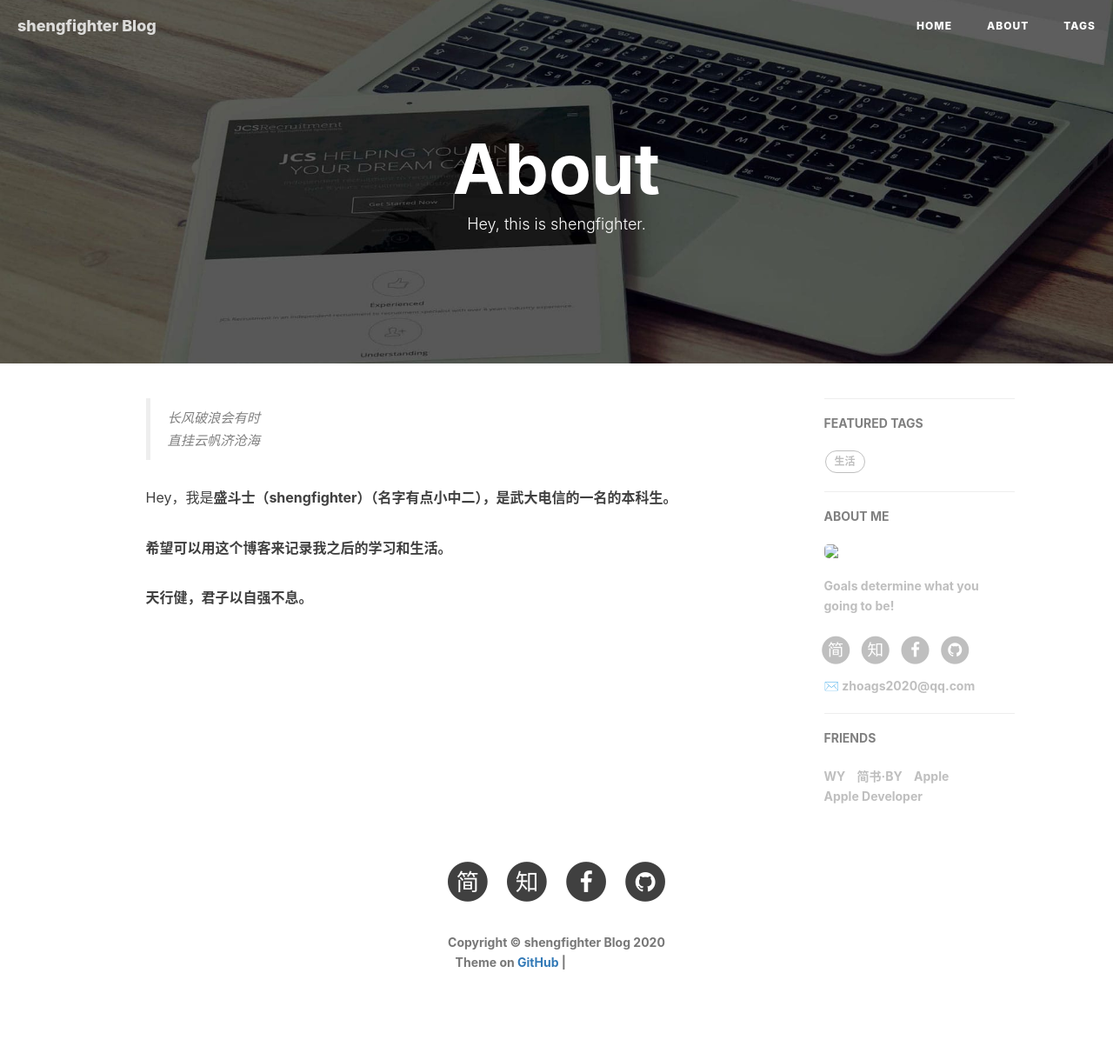
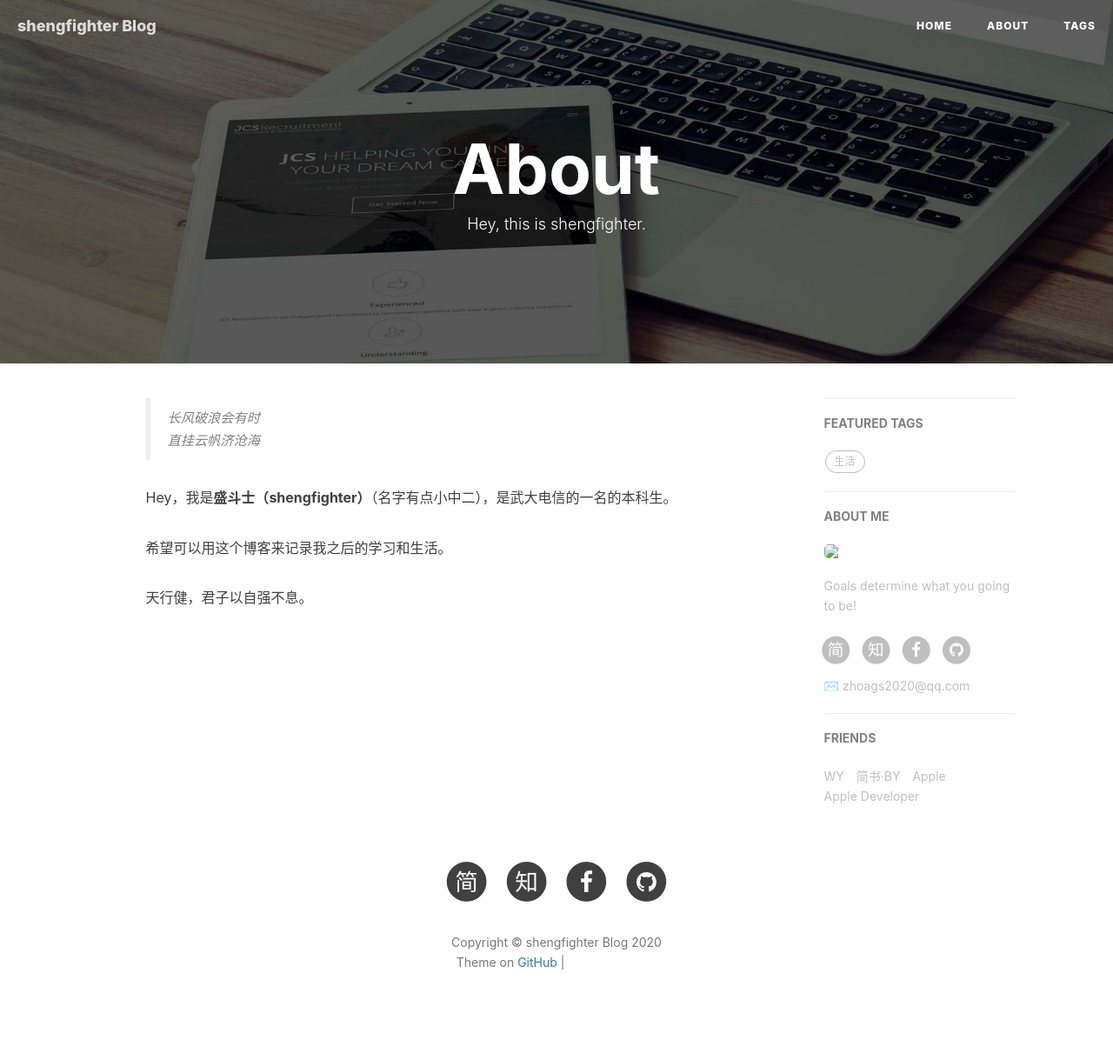
Before and after one commit to f1yfisher/f1yfisher.github.io, a Jekyll site: the page built from about.html, in a window 1280 px wide. Shown: the whole page at 87% size. Built offline with Jekyll 4.4.1, drawn with Linux system fonts in a browser that asks for light colours; nearby versions of some CDN libraries; comment, search, counter and statistics services are not loaded; grey boxes are pictures that could not be loaded.

```diff
--- a/about.html
+++ b/about.html
@@ -18,7 +18,7 @@ header-img: "img/post-bg-rwd.jpg"
     <blockquote><p>长风破浪会有时<br>
     直挂云帆济沧海</p></blockquote>
 
-    <p>Hey，我是<strong>盛斗士（shengfighter）<strong>（名字有点小中二），是武大电信的一名的本科生。</p>
+    <p>Hey，我是<strong>盛斗士（shengfighter）</strong>（名字有点小中二），是武大电信的一名的本科生。</p>
 
     <p>希望可以用这个博客来记录我之后的学习和生活。</p>
 
```
